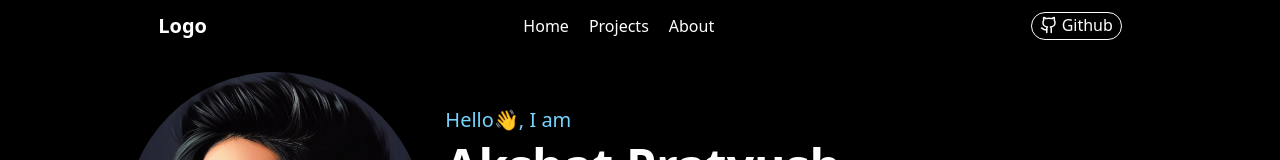
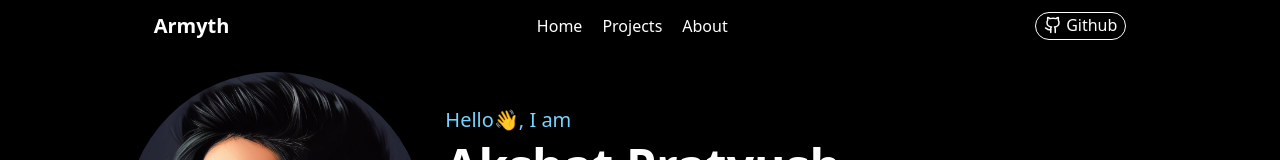
Before and after one commit to akshatp17/PersonalPortfolio, a React (Vite) app: page / in a window 1280 px wide. Shown: the top 160 px of the page. Built offline with nearby package versions, Linux system fonts and the light colour scheme.

Commit message:
Changed Logo to Armyth

```diff
--- a/src/components/Navbar.jsx
+++ b/src/components/Navbar.jsx
@@ -8,7 +8,7 @@ const Navbar = () => {
   return (
     <nav className='flex justify-around py-3 text-md'>
       <div className='text-xl font-bold'>
-        Logo
+        Armyth
       </div>
       <div className='flex gap-5'>
         <button className={` hover:cursor-pointer`}>
```
